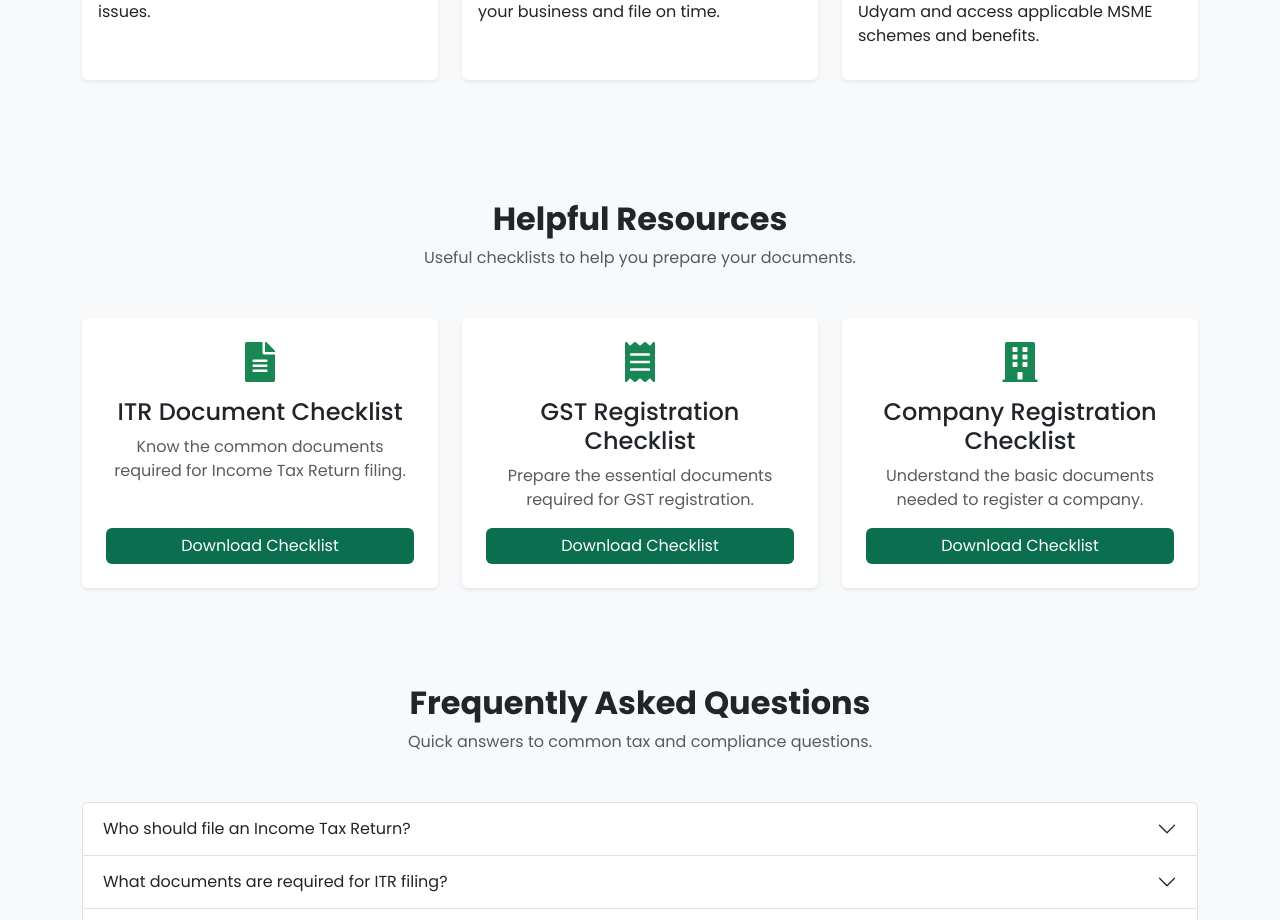
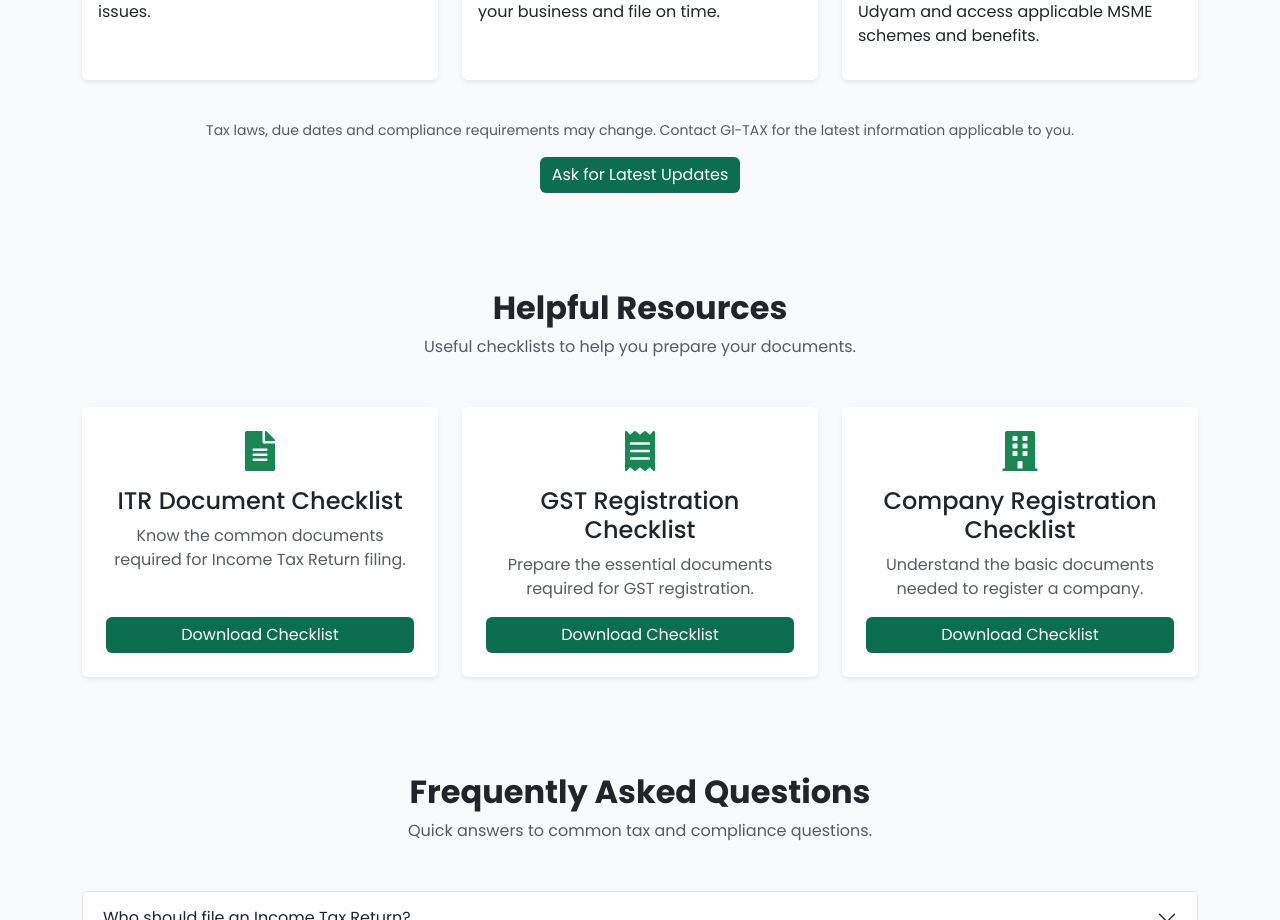
Before and after one commit to GITAX-CONS/gitax-cons.github.io, a React (Vite) app: page / in a window 1280 px wide. Shown: the part 2985-3905 px from the top of the page. Built offline with nearby package versions, Linux system fonts and the light colour scheme.

Commit message:
Add latest tax updates enquiry button

```diff
--- a/src/components/TaxUpdates.jsx
+++ b/src/components/TaxUpdates.jsx
@@ -47,6 +47,22 @@ function TaxUpdates() {
             </div>
           ))}
         </div>
+
+        <div className="text-center mt-3">
+          <p className="text-muted small mb-3">
+            Tax laws, due dates and compliance requirements may change.
+            Contact GI-TAX for the latest information applicable to you.
+          </p>
+
+          <a
+            href="https://wa.me/919074018257?text=Hello%20GI-TAX%2C%20I%20would%20like%20to%20know%20the%20latest%20tax%20and%20compliance%20updates."
+            target="_blank"
+            rel="noreferrer"
+            className="btn btn-success"
+          >
+            Ask for Latest Updates
+          </a>
+        </div>
       </div>
     </section>
   );
```
